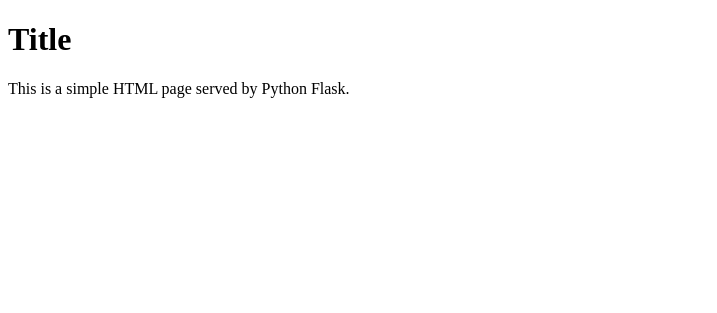
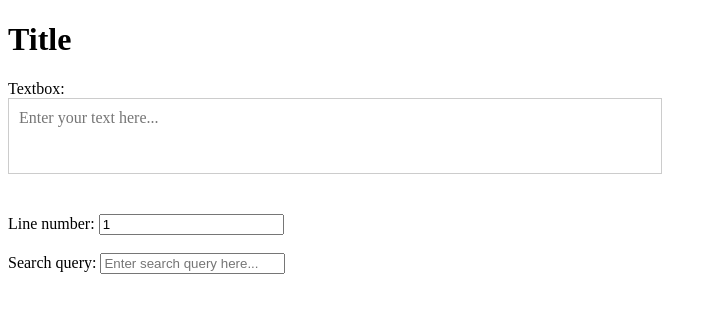
Before and after one commit to Sheng7068/NOVA, a Flask app: page / in a window 1280 px wide. Shown: the top 313 px of the page, without its empty margins (0-717 px from the left). Run offline with Flask 3, Linux system fonts and the light colour scheme.

Commit message:
Working prototype of line highlighting

```diff
--- /dev/null
+++ b/static/css/style.css
@@ -0,0 +1,49 @@
+/* Container with relative positioning */
+.highlight-container {
+  position: relative;
+  width: 50%;
+}
+
+/* Background layer for highlighting */
+#highlightOverlay {
+  position: absolute;
+  top: 0;
+  left: 0;
+  width: 100%;
+  height: 100%;
+  color: transparent;
+  white-space: pre-wrap;
+  padding: 10px;
+  box-sizing: border-box;
+  pointer-events: none; /* Ignore clicks */
+  z-index: 1;
+  font-family: inherit;
+  font-size: inherit;
+  line-height: inherit;
+}
+
+/* Foreground text input */
+#inputLayer {
+  position: relative;
+  width: 100%;
+  height: 100%;
+  background: none;
+  border: 1px solid #ccc;
+  outline: none;
+  padding: 10px;
+  resize: none;
+  font: inherit;
+  white-space: pre-wrap;
+  overflow: hidden;
+  z-index: 2;
+  color: black;
+}
+
+mark {
+  background-color: yellow;
+  color: inherit;
+  padding: 0;
+  margin: 0;
+  line-height: inherit;
+  display: inline;
+}
--- /dev/null
+++ b/static/js/script.js
@@ -0,0 +1,84 @@
+function updateHighlight() {
+  const searchText = document.getElementById("searchTextbox").value;
+  const bigText = document.getElementById("inputLayer").value;
+  const highlightOverlay = document.getElementById("highlightOverlay");
+  const lineNumber = parseInt(document.getElementById("lineNumberBox").value);
+
+  // Reset highlighting
+  highlightOverlay.textContent = '';
+
+  if (!bigText) {
+    console.log("Text not provided");
+    return;
+  }
+  if (!lineNumber) {
+    console.log("Line number not provided");
+    return;
+  }
+
+  // Escape special characters in searchText for regex
+  const escapedSearchText = searchText.replace(/[.*+?^${}()|[\]\\!<>]/g, "\\$&");
+
+  // Split the big text by line breaks
+  const lines = bigText.split(/\r?\n/);
+
+  // Highlight matches only on the specified line
+  const highlightedLines = lines.map((line, index) => {
+    // Encode the line for HTML safety
+    let encodedLine = htmlEncode(line);
+
+    if (searchText && lineNumber === index + 1) {
+      // Apply highlighting by replacing the search term in the encoded line
+      const encodedSearchText = htmlEncode(escapedSearchText);
+      const regex = new RegExp(encodedSearchText, "gi");
+      encodedLine = encodedLine.replace(regex, (match) => `<mark>${match}</mark>`);
+    }
+    return encodedLine; // Return the line with or without highlighting
+  });
+
+  // Join lines back and display in highlightOverlay
+  highlightOverlay.innerHTML = highlightedLines.join("<br>");
+}
+
+function logEachLine() {
+  const inputLayer = document.getElementById("inputLayer");
+  const textContent = inputLayer.value;
+
+  // Split text by line breaks and log each line
+  const lines = textContent.split(/\r?\n/);
+  lines.forEach((line, index) => {
+    console.log(`Line ${index + 1}: ${line}`);
+  });
+}
+
+function enforceMaxRows() {
+  const inputLayer = document.getElementById("inputLayer");
+  const maxRows = parseInt(inputLayer.getAttribute("rows")); // Get the maximum rows from the rows attribute
+
+  // Split the text content by line breaks
+  const lines = inputLayer.value.split(/\r?\n/);
+
+  // If the number of lines exceeds the maxRows, trim the excess lines
+  if (lines.length > maxRows) {
+    inputLayer.value = lines.slice(0, maxRows).join("\n");
+  }
+}
+
+function htmlEncode(str) {
+  return str.replace(/[&<>"']/g, function (match) {
+    switch (match) {
+      case "&":
+        return "&amp;";
+      case "<":
+        return "&lt;";
+      case ">":
+        return "&gt;";
+      case '"':
+        return "&quot;";
+      case "'":
+        return "&#39;";
+      default:
+        return match;
+    }
+  });
+}
--- a/templates/index.html
+++ b/templates/index.html
@@ -1,12 +1,50 @@
 <!DOCTYPE html>
 <html lang="en">
-<head>
-    <meta charset="UTF-8">
-    <meta name="viewport" content="width=device-width, initial-scale=1.0">
+  <head>
+    <meta charset="UTF-8" />
     <title>My Frontend</title>
-</head>
-<body>
+    <link rel="stylesheet" href="../static/css/style.css" />
+    <script src="../static/js/script.js"></script>
+  </head>
+  <body>
+    <!-- Title -->
     <h1>Title</h1>
-    <p>This is a simple HTML page served by Python Flask.</p>
-</body>
+
+    <!-- Highlighted Text Display -->
+    <label for="inputLayer">Textbox:</label>
+    <div class="highlight-container">
+      <div id="highlightOverlay"></div>
+      <textarea
+        id="inputLayer"
+        rows="3"
+        placeholder="Enter your text here..."
+        oninput="enforceMaxRows(); updateHighlight(); logEachLine()"
+      ></textarea>
+    </div>
+
+    <br /><br />
+
+    <!-- Line number query -->
+    <label for="lineNumberBox">Line number:</label>
+    <input
+      type="number"
+      id="lineNumberBox"
+      name="lineNumberBox"
+      value="1"
+      placeholder="Enter line number to query here..."
+      oninput="updateHighlight()"
+    />
+
+    <br /><br />
+
+    <!-- Search query -->
+    <label for="searchTextbox">Search query:</label>
+    <input
+      type="text"
+      id="searchTextbox"
+      name="searchTextbox"
+      placeholder="Enter search query here..."
+      oninput="updateHighlight()"
+    />
+  </body>
 </html>
```
